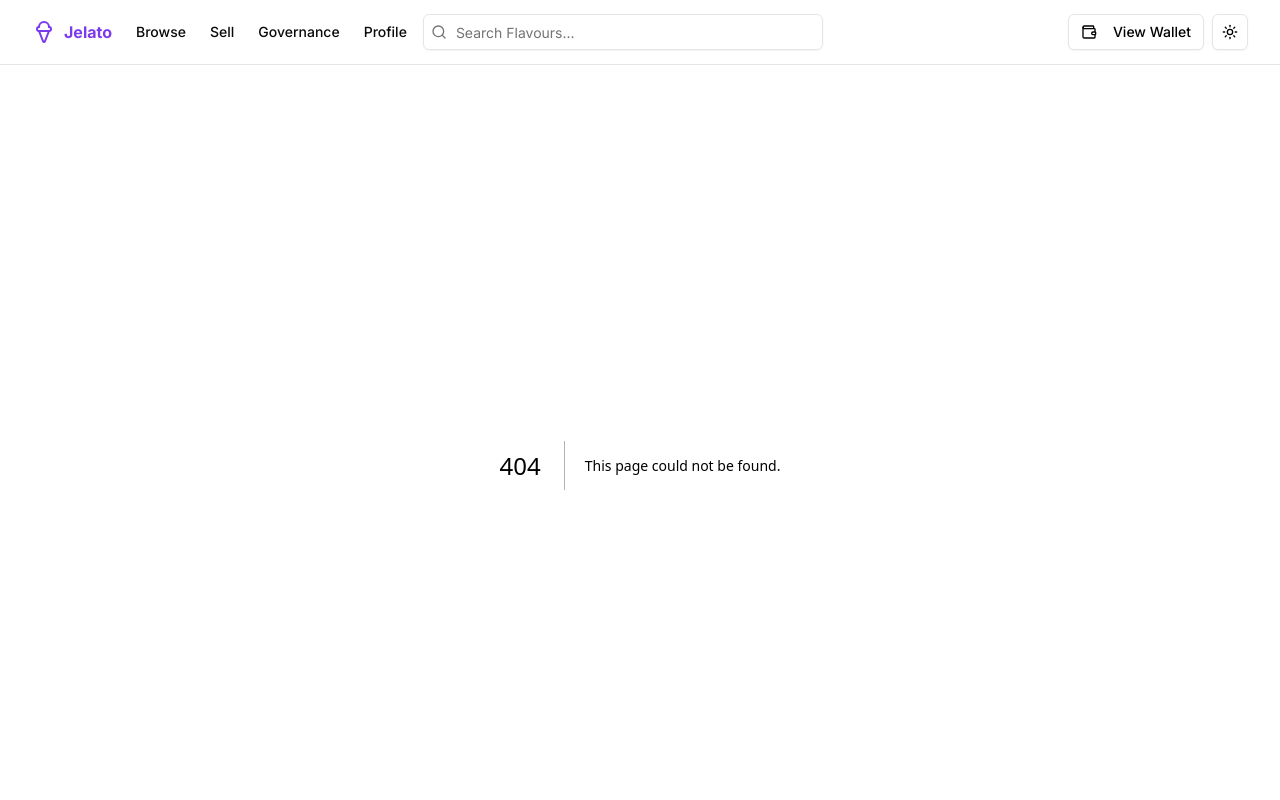
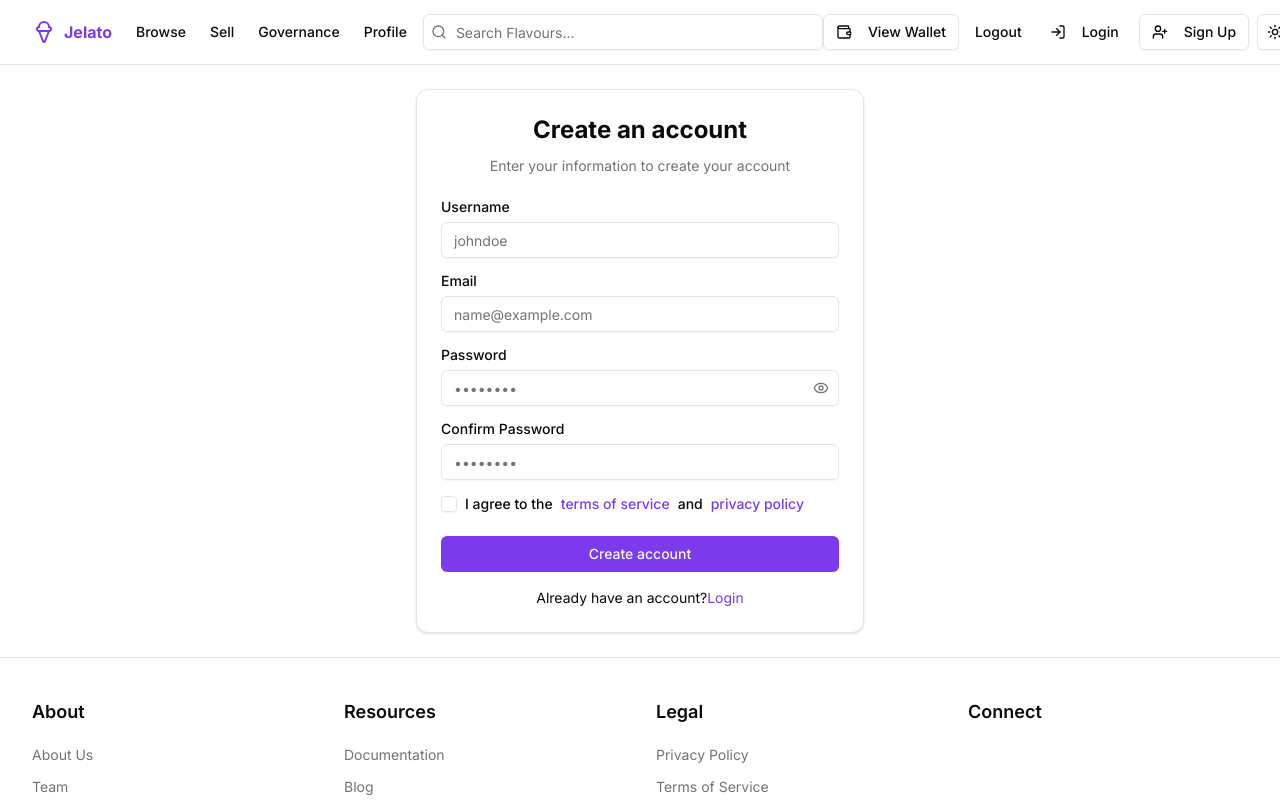
Before and after one commit to KhalidAlansary/Jelato, a Next.js app: page /signup in a window 1280 px wide. Before the commit this address had no page. Shown: the top 800 px of the page. Built offline with nearby package versions, Linux system fonts and the light colour scheme; some icons are missing; what tailwind-animate would draw is missing.

Commit message:
feat: add login, signup, wallet pages

```diff
--- /dev/null
+++ b/src/app/login/page.tsx
@@ -0,0 +1,107 @@
+"use client";
+
+import { useState } from "react";
+import Link from "next/link";
+import { Button } from "@/components/ui/button";
+import { Input } from "@/components/ui/input";
+import {
+  Card,
+  CardContent,
+  CardDescription,
+  CardFooter,
+  CardHeader,
+  CardTitle,
+} from "@/components/ui/card";
+import { Checkbox } from "@/components/ui/checkbox";
+import { Label } from "@/components/ui/label";
+import { Eye, EyeOff } from "lucide-react";
+
+export default function LoginPage() {
+  const [showPassword, setShowPassword] = useState(false);
+
+  return (
+    <main className="flex-1 flex items-center justify-center p-6">
+      <Card className="w-full max-w-md">
+        <CardHeader className="space-y-1">
+          <CardTitle className="text-2xl font-bold text-center">
+            Login
+          </CardTitle>
+          <CardDescription className="text-center">
+            Enter your credentials to access your account
+          </CardDescription>
+        </CardHeader>
+        <form>
+          <CardContent className="space-y-4">
+            <div className="space-y-2">
+              <Label htmlFor="email">Email</Label>
+              <Input
+                id="email"
+                type="email"
+                placeholder="name@example.com"
+                required
+              />
+            </div>
+            <div className="space-y-2">
+              <Label htmlFor="password">Password</Label>
+              <div className="relative">
+                <Input
+                  id="password"
+                  type={showPassword ? "text" : "password"}
+                  placeholder="••••••••"
+                  required
+                />
+                <Button
+                  type="button"
+                  variant="ghost"
+                  size="icon"
+                  className="absolute right-0 top-0 h-full px-3 py-2 text-muted-foreground"
+                  onClick={() => setShowPassword(!showPassword)}
+                >
+                  {showPassword ? (
+                    <EyeOff className="h-4 w-4" />
+                  ) : (
+                    <Eye className="h-4 w-4" />
+                  )}
+                  <span className="sr-only">
+                    {showPassword ? "Hide password" : "Show password"}
+                  </span>
+                </Button>
+              </div>
+            </div>
+            <div className="flex items-center space-x-2">
+              <Checkbox id="remember" />
+              <Label
+                htmlFor="remember"
+                className="text-sm font-medium leading-none peer-disabled:cursor-not-allowed peer-disabled:opacity-70"
+              >
+                Remember me
+              </Label>
+            </div>
+          </CardContent>
+          <CardFooter className="flex flex-col space-y-4">
+            <Button type="submit" className="w-full">
+              Login
+            </Button>
+            <div className="text-center text-sm">
+              Don&apos;t have an account?
+              <Link
+                href="/signup"
+                className="text-primary underline-offset-4 hover:underline"
+              >
+                Sign up
+              </Link>
+            </div>
+            <div className="text-center text-sm">
+              <Link
+                href="#"
+                className="text-primary underline-offset-4 hover:underline"
+              >
+                Forgot your password?
+              </Link>
+            </div>
+          </CardFooter>
+        </form>
+      </Card>
+    </main>
+  );
+}
--- /dev/null
+++ b/src/app/signup/page.tsx
@@ -0,0 +1,145 @@
+"use client";
+
+import type React from "react";
+
+import { useState } from "react";
+import Link from "next/link";
+import { Button } from "@/components/ui/button";
+import { Input } from "@/components/ui/input";
+import {
+  Card,
+  CardContent,
+  CardDescription,
+  CardFooter,
+  CardHeader,
+  CardTitle,
+} from "@/components/ui/card";
+import { Checkbox } from "@/components/ui/checkbox";
+import { Label } from "@/components/ui/label";
+import { Eye, EyeOff } from "lucide-react";
+
+export default function SignupPage() {
+  const [showPassword, setShowPassword] = useState(false);
+  const [passwordError, setPasswordError] = useState("");
+
+  // eslint-disable-next-line @typescript-eslint/no-unused-vars
+  function validatePassword(password: string, confirmPassword: string) {
+    if (password !== confirmPassword) {
+      setPasswordError("Passwords do not match");
+      return false;
+    }
+    if (password.length < 8) {
+      setPasswordError("Password must be at least 8 characters");
+      return false;
+    }
+    setPasswordError("");
+    return true;
+  }
+
+  return (
+    <main className="flex-1 flex items-center justify-center p-6">
+      <Card className="w-full max-w-md">
+        <CardHeader className="space-y-1">
+          <CardTitle className="text-2xl font-bold text-center">
+            Create an account
+          </CardTitle>
+          <CardDescription className="text-center">
+            Enter your information to create your account
+          </CardDescription>
+        </CardHeader>
+        <form>
+          <CardContent className="space-y-4">
+            <div className="space-y-2">
+              <Label htmlFor="username">Username</Label>
+              <Input id="username" placeholder="johndoe" required />
+            </div>
+            <div className="space-y-2">
+              <Label htmlFor="email">Email</Label>
+              <Input
+                id="email"
+                type="email"
+                placeholder="name@example.com"
+                required
+              />
+            </div>
+            <div className="space-y-2">
+              <Label htmlFor="password">Password</Label>
+              <div className="relative">
+                <Input
+                  id="password"
+                  type={showPassword ? "text" : "password"}
+                  placeholder="••••••••"
+                  required
+                />
+                <Button
+                  type="button"
+                  variant="ghost"
+                  size="icon"
+                  className="absolute right-0 top-0 h-full px-3 py-2 text-muted-foreground"
+                  onClick={() => setShowPassword(!showPassword)}
+                >
+                  {showPassword ? (
+                    <EyeOff className="h-4 w-4" />
+                  ) : (
+                    <Eye className="h-4 w-4" />
+                  )}
+                  <span className="sr-only">
+                    {showPassword ? "Hide password" : "Show password"}
+                  </span>
+                </Button>
+              </div>
+            </div>
+            <div className="space-y-2">
+              <Label htmlFor="confirmPassword">Confirm Password</Label>
+              <Input
+                id="confirmPassword"
+                type={showPassword ? "text" : "password"}
+                placeholder="••••••••"
+                required
+              />
+              {passwordError && (
+                <p className="text-sm text-destructive">{passwordError}</p>
+              )}
+            </div>
+            <div className="flex items-center space-x-2">
+              <Checkbox id="terms" required />
+              <Label
+                htmlFor="terms"
+                className="text-sm font-medium leading-none peer-disabled:cursor-not-allowed peer-disabled:opacity-70"
+              >
+                I agree to the{" "}
+                <Link
+                  href="/terms"
+                  className="text-primary underline-offset-4 hover:underline"
+                >
+                  terms of service
+                </Link>{" "}
+                and{" "}
+                <Link
+                  href="/privacy"
+                  className="text-primary underline-offset-4 hover:underline"
+                >
+                  privacy policy
+                </Link>
+              </Label>
+            </div>
+          </CardContent>
+          <CardFooter className="flex flex-col space-y-4">
+            <Button type="submit" className="w-full">
+              Create account
+            </Button>
+            <div className="text-center text-sm">
+              Already have an account?
+              <Link
+                href="/login"
+                className="text-primary underline-offset-4 hover:underline"
+              >
+                Login
+              </Link>
+            </div>
+          </CardFooter>
+        </form>
+      </Card>
+    </main>
+  );
+}
--- a/src/components/navigation.tsx
+++ b/src/components/navigation.tsx
@@ -1,7 +1,14 @@
 import { Button } from "@/components/ui/button";
 import { Input } from "@/components/ui/input";
 import { Sheet, SheetContent, SheetTrigger } from "@/components/ui/sheet";
-import { Menu, Search, Wallet, IceCreamCone } from "lucide-react";
+import {
+  Menu,
+  Search,
+  Wallet,
+  IceCreamCone,
+  LogIn,
+  UserPlus,
+} from "lucide-react";
 import Link from "next/link";
 import { ModeToggle } from "./mode-toggle";
 
@@ -87,6 +94,21 @@ export function Navigation() {
               View Wallet
             </Button>
           </Link>
+          <Button variant="ghost" className="justify-start px-2">
+            Logout
+          </Button>
+          <Link href="/login">
+            <Button variant="ghost" className="hidden md:flex">
+              <LogIn className="mr-2 h-4 w-4" />
+              Login
+            </Button>
+          </Link>
+          <Link href="/signup">
+            <Button variant="outline" className="hidden md:flex">
+              <UserPlus className="mr-2 h-4 w-4" />
+              Sign Up
+            </Button>
+          </Link>
           <ModeToggle />
         </div>
       </div>
--- a/src/components/ui/card.tsx
+++ b/src/components/ui/card.tsx
@@ -65,7 +65,7 @@ function CardContent({ className, ...props }: React.ComponentProps<"div">) {
   return (
     <div
       data-slot="card-content"
-      className={cn("px-6", className)}
+      className={cn("p-6 pt-0", className)}
       {...props}
     />
   );
```
